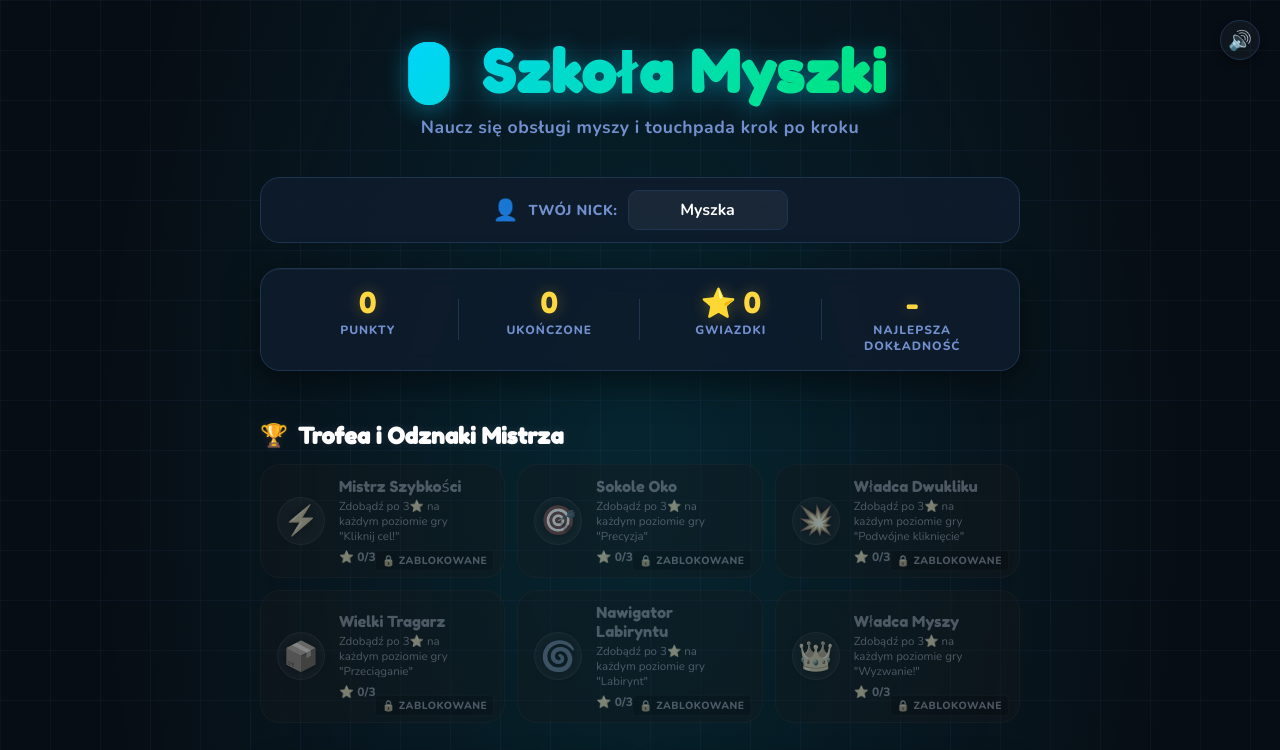
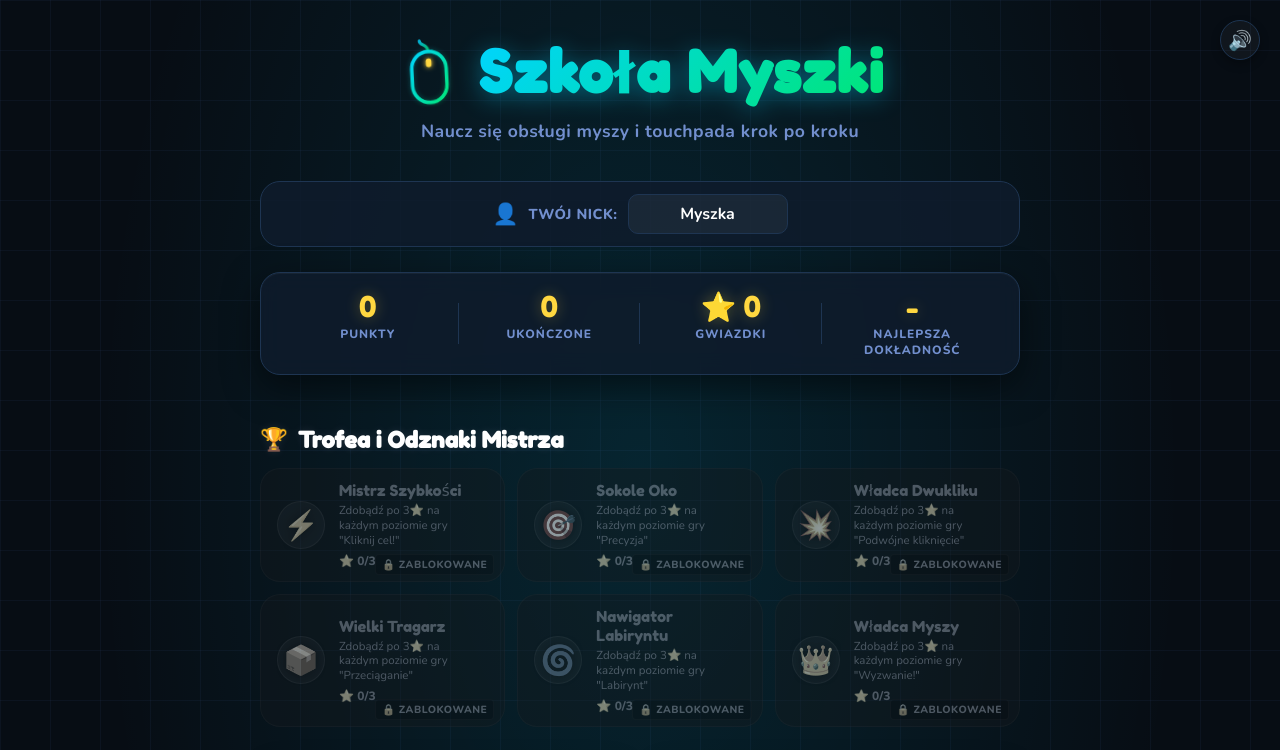
Before and after one commit to krzjur-oss/Szkola-myszki, a website: page index.html in a window 1280 px wide. Shown: the top 750 px of the page. Drawn offline with nearby package versions, Linux system fonts and the light colour scheme.

Commit message:
feat(ui): add animated SVG mouse icon to header
Replace the emoji in the logo with a custom-styled SVG icon featuring a wiggle animation to enhance visual branding.

```diff
--- a/index.html
+++ b/index.html
@@ -73,11 +73,27 @@
   .logo h1 {
     font-family: 'Fredoka One', cursive;
     font-size: 3.6rem;
+    display: inline-flex;
+    align-items: center;
+    justify-content: center;
+    gap: 16px;
+    letter-spacing: 1px;
+  }
+  .logo h1 span {
     background: linear-gradient(135deg, var(--accent) 0%, #00e676 100%);
     -webkit-background-clip: text;
     -webkit-text-fill-color: transparent;
     filter: drop-shadow(0 4px 12px rgba(0,212,255,0.4));
-    letter-spacing: 1px;
+  }
+  .logo-mouse-icon {
+    width: 1.15em;
+    height: 1.15em;
+    flex-shrink: 0;
+    animation: mouseIconWiggle 4s ease-in-out infinite;
+  }
+  @keyframes mouseIconWiggle {
+    0%, 100% { transform: rotate(0deg) scale(1); }
+    50% { transform: rotate(-6deg) scale(1.08); }
   }
   .logo p {
     color: var(--muted);
@@ -1290,7 +1306,38 @@
 <!-- MENU -->
 <div class="screen active" id="menu-screen">
   <div class="logo">
-    <h1>🖱️ Szkoła Myszki</h1>
+    <h1>
+      <svg class="logo-mouse-icon" viewBox="0 0 100 100" fill="none" xmlns="http://www.w3.org/2000/svg">
+        <defs>
+          <linearGradient id="mouseGrad" x1="0%" y1="0%" x2="100%" y2="100%">
+            <stop offset="0%" stop-color="var(--accent)" />
+            <stop offset="100%" stop-color="var(--green)" />
+          </linearGradient>
+          <filter id="mouseGlow" x="-20%" y="-20%" width="140%" height="140%">
+            <feGaussianBlur stdDeviation="4" result="blur" />
+            <feComposite in="SourceGraphic" in2="blur" operator="over" />
+          </filter>
+        </defs>
+        <!-- Wire/Cable coming out of top -->
+        <path d="M 50 20 C 50 8, 38 12, 38 4" fill="none" stroke="url(#mouseGrad)" stroke-width="4.5" stroke-linecap="round" opacity="0.8" />
+
+        <!-- Mouse body shadow / glow -->
+        <rect x="25" y="20" width="50" height="74" rx="25" fill="none" stroke="url(#mouseGrad)" stroke-width="5" filter="url(#mouseGlow)" opacity="0.3" />
+
+        <!-- Mouse body -->
+        <rect x="25" y="20" width="50" height="74" rx="25" fill="none" stroke="url(#mouseGrad)" stroke-width="5" />
+
+        <!-- Left/Right button split line -->
+        <line x1="50" y1="20" x2="50" y2="50" stroke="url(#mouseGrad)" stroke-width="4.5" stroke-linecap="round" />
+
+        <!-- Horizontal division line for buttons -->
+        <path d="M 25 50 C 35 50, 65 50, 75 50" fill="none" stroke="url(#mouseGrad)" stroke-width="3" opacity="0.6" />
+
+        <!-- Scroll wheel -->
+        <rect x="46" y="30" width="8" height="13" rx="4" fill="var(--yellow)" style="filter: drop-shadow(0 0 4px var(--yellow));" />
+      </svg>
+      <span>Szkoła Myszki</span>
+    </h1>
     <p>Naucz się obsługi myszy i touchpada krok po kroku</p>
   </div>
 
```
